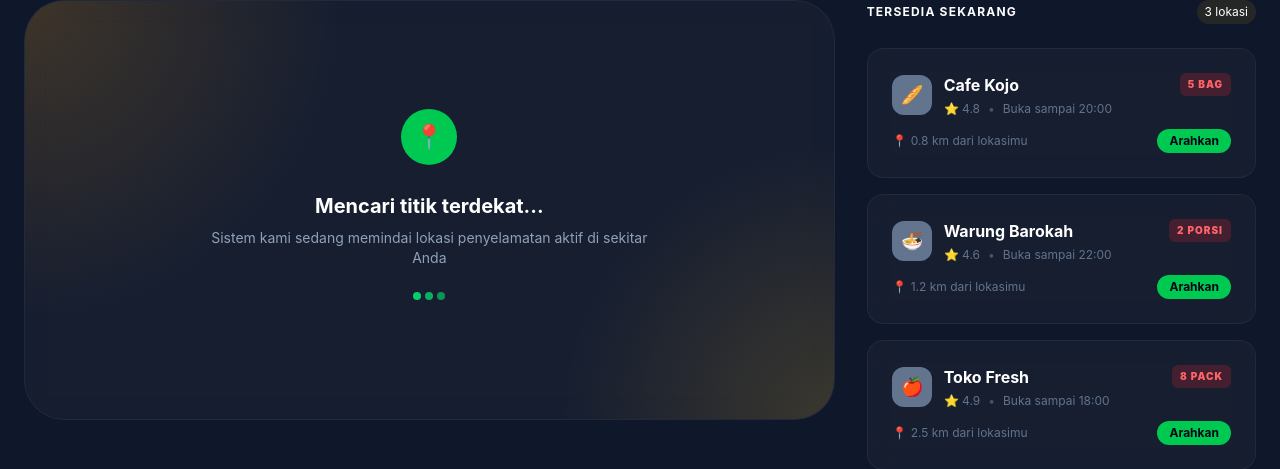
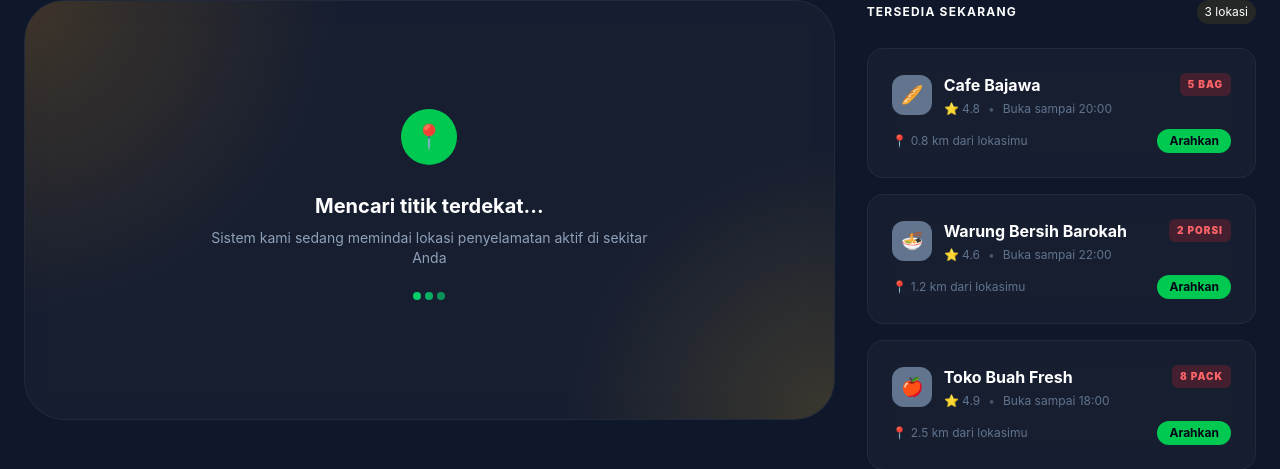
Before and after one commit to fradityan15/Company-Profil-Pangan-Murah, a Next.js app in the folder pangan-murah/: page /map in a window 1280 px wide. Shown: the part 249-718 px from the top of the page. Built offline with nearby package versions, Linux system fonts and the light colour scheme.

Commit message:
ganti nama toko

```diff
--- a/pangan-murah/app/live-data/page.jsx
+++ b/pangan-murah/app/live-data/page.jsx
@@ -14,10 +14,10 @@ export default async function LiveData() {
 
   // Mock data untuk makanan yang lebih realistis
   const foodItems = [
-    { id: 1, name: 'Paket Roti Premium', desc: 'Koleksi roti dan kue segar dari bakery ternama', price: 'Rp 25.000', discount: '70%', icon: '🥖', category: 'Bakery' },
-    { id: 2, name: 'Nasi Box Restoran', desc: 'Porsi nasi lengkap dengan lauk-pauk spesial', price: 'Rp 15.000', discount: '60%', icon: '🍱', category: 'Restaurant' },
+    { id: 1, name: 'Roti', desc: 'Koleksi roti dan kue segar dari bakery ternama', price: 'Rp 25.000', discount: '70%', icon: '🥖', category: 'Bakery' },
+    { id: 2, name: 'Nasi Box', desc: 'Porsi nasi lengkap dengan lauk-pauk spesial', price: 'Rp 15.000', discount: '60%', icon: '🍱', category: 'Restaurant' },
     { id: 3, name: 'Buah Segar Mix', desc: 'Paket buah-buahan organik siap santap', price: 'Rp 12.000', discount: '50%', icon: '🍎', category: 'Fresh' },
-    { id: 4, name: 'Camilan Premium', desc: 'Kue kering dan snack berkualitas tinggi', price: 'Rp 18.000', discount: '65%', icon: '🍪', category: 'Snacks' },
+    { id: 4, name: 'Camilan Sehat', desc: 'Kue kering dan snack berkualitas tinggi', price: 'Rp 18.000', discount: '65%', icon: '🍪', category: 'Snacks' },
     { id: 5, name: 'Sayur Organik', desc: 'Paket sayuran segar untuk memasak', price: 'Rp 8.000', discount: '55%', icon: '🥬', category: 'Vegetables' },
     { id: 6, name: 'Minuman Segar', desc: 'Jus dan minuman sehat dalam kemasan', price: 'Rp 10.000', discount: '45%', icon: '🥤', category: 'Beverages' },
   ];
--- a/pangan-murah/app/map/page.jsx
+++ b/pangan-murah/app/map/page.jsx
@@ -47,9 +47,9 @@ export default function MapPage() {
             </div>
 
             {[
-              { name: 'Cafe Kojo', dist: '0.8 km', stock: '5 Bag', rating: 4.8, time: 'Buka sampai 20:00', icon: '🥖' },
-              { name: 'Warung Barokah', dist: '1.2 km', stock: '2 Porsi', rating: 4.6, time: 'Buka sampai 22:00', icon: '🍜' },
-              { name: 'Toko Fresh', dist: '2.5 km', stock: '8 Pack', rating: 4.9, time: 'Buka sampai 18:00', icon: '🍎' },
+              { name: 'Cafe Bajawa', dist: '0.8 km', stock: '5 Bag', rating: 4.8, time: 'Buka sampai 20:00', icon: '🥖' },
+              { name: 'Warung Bersih Barokah', dist: '1.2 km', stock: '2 Porsi', rating: 4.6, time: 'Buka sampai 22:00', icon: '🍜' },
+              { name: 'Toko Buah Fresh', dist: '2.5 km', stock: '8 Pack', rating: 4.9, time: 'Buka sampai 18:00', icon: '🍎' },
             ].map((shop, index) => (
               <div key={index} className="glass-card p-6 rounded-2xl hover:border-slate-500/50 transition-all duration-300 hover:scale-105 cursor-pointer group animate-fade-in" style={{animationDelay: `${0.6 + index * 0.2}s`}}>
                 <div className="flex justify-between items-start mb-3">
```
